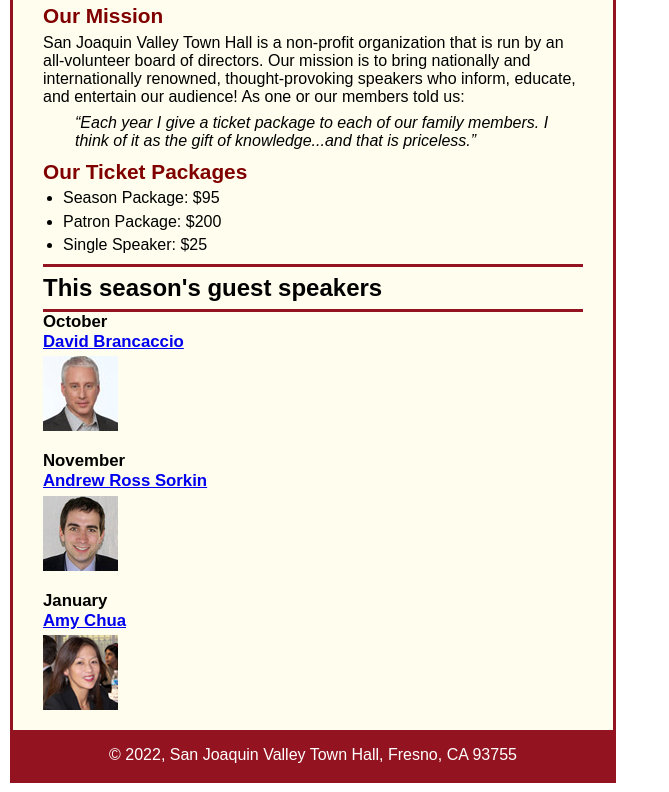
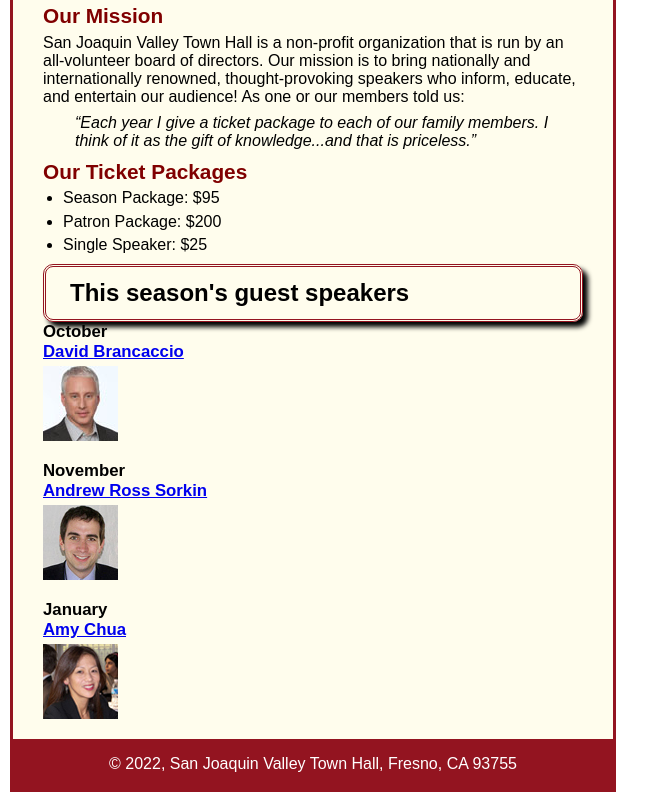
Before and after one commit to eyh3/A09, a plain HTML site: page index.html in a window 1280 px wide. Shown: the part 129-921 px from the top of the page, without its empty margins (0-669 px from the left). Drawn offline with Linux system fonts and the light colour scheme.

Commit message:
box shadow

```diff
--- a/styles/c5_main.css
+++ b/styles/c5_main.css
@@ -59,9 +59,15 @@
 }
 main h1 {
 	font-size: 150%;
-	padding: .3em 0;
+	padding: 0.5em 0;
 	border-top: 3px solid #931420;
 	border-bottom: 3px solid #931420;
+	border-left: 3px solid #931420;
+	border-right: 3px solid #931420;
+	border-style: double;
+	border-radius: 10px;
+	box-shadow: 5px 5px 5px black;
+	text-indent: 1em;
 }
 
 main h2 {
```
